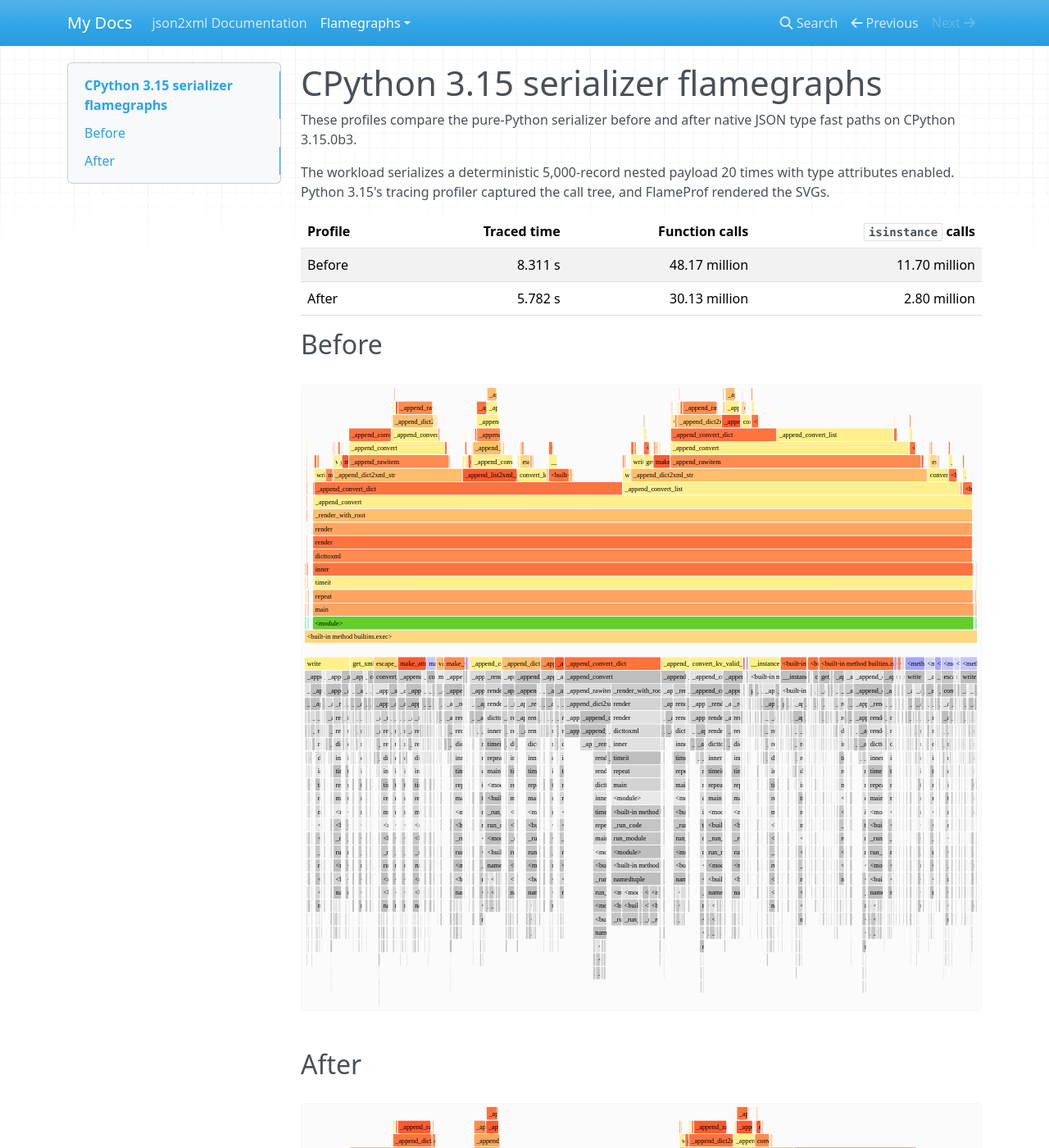
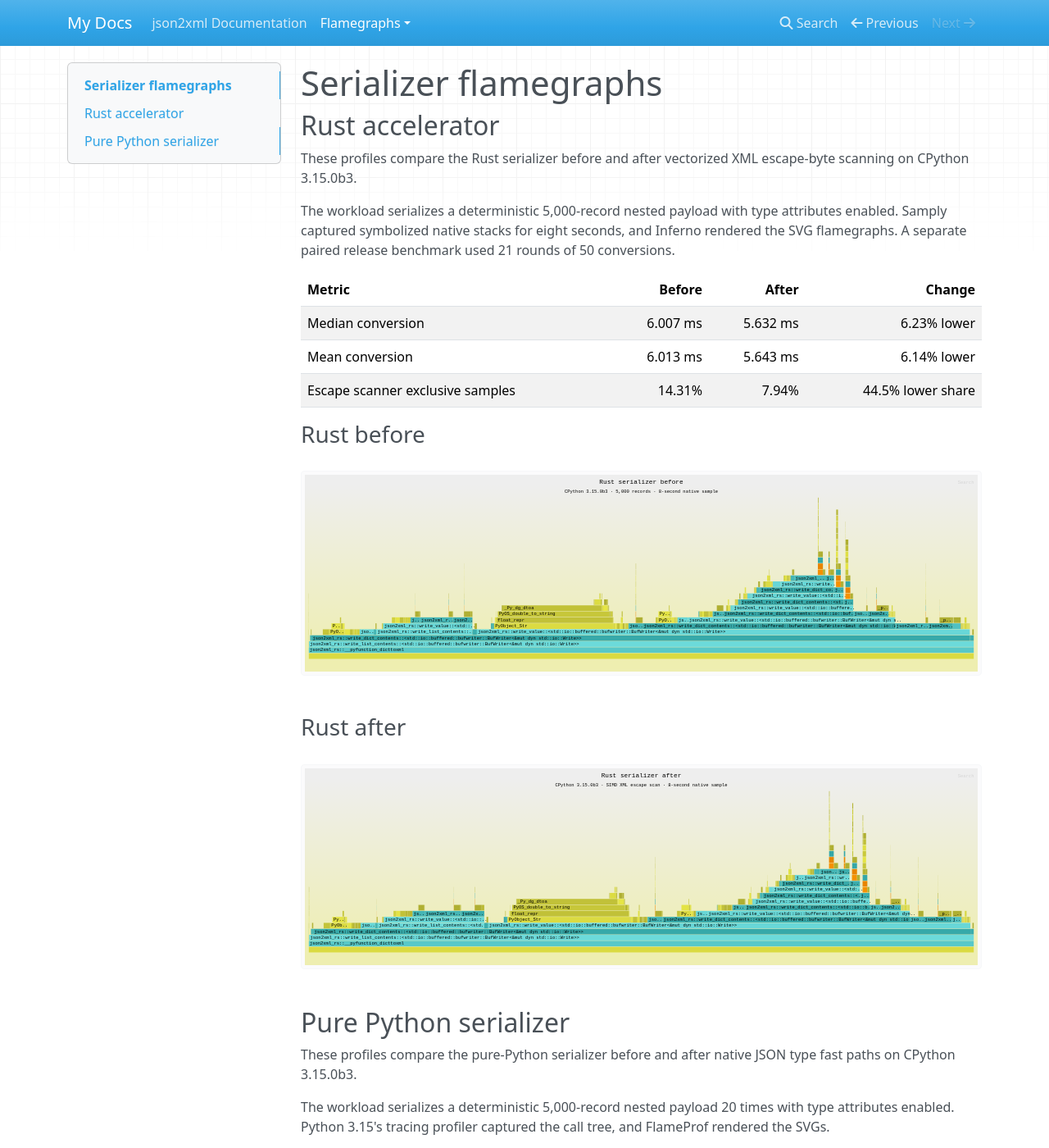
Before and after one commit to vinitkumar/json2xml, an MkDocs documentation site: the page built from docs/flamegraphs/README.md, in a window 1280 px wide and 1400 px high. Shown: the whole window at 82% size. Built offline with MkDocs 1.6.1, drawn with Linux system fonts in a browser that asks for light colours; nearby versions of some CDN libraries; some of the changed text lies outside the part shown.

Commit message:
docs: add Rust flamegraph comparison

```diff
--- a/docs/flamegraphs/README.md
+++ b/docs/flamegraphs/README.md
@@ -1,4 +1,26 @@
-# CPython 3.15 serializer flamegraphs
+# Serializer flamegraphs
+
+## Rust accelerator
+
+These profiles compare the Rust serializer before and after vectorized XML escape-byte scanning on CPython 3.15.0b3.
+
+The workload serializes a deterministic 5,000-record nested payload with type attributes enabled. Samply captured symbolized native stacks for eight seconds, and Inferno rendered the SVG flamegraphs. A separate paired release benchmark used 21 rounds of 50 conversions.
+
+| Metric | Before | After | Change |
+| --- | ---: | ---: | ---: |
+| Median conversion | 6.007 ms | 5.632 ms | 6.23% lower |
+| Mean conversion | 6.013 ms | 5.643 ms | 6.14% lower |
+| Escape scanner exclusive samples | 14.31% | 7.94% | 44.5% lower share |
+
+### Rust before
+
+[![Rust serializer flamegraph before optimization](rust-before.svg)](rust-before.svg)
+
+### Rust after
+
+[![Rust serializer flamegraph after optimization](rust-after.svg)](rust-after.svg)
+
+## Pure Python serializer
 
 These profiles compare the pure-Python serializer before and after native JSON type fast paths on CPython 3.15.0b3.
 
@@ -9,10 +31,10 @@ The workload serializes a deterministic 5,000-record nested payload 20 times wit
 | Before | 8.311 s | 48.17 million | 11.70 million |
 | After | 5.782 s | 30.13 million | 2.80 million |
 
-## Before
+### Python before
 
 [![Serializer flamegraph before optimization](python315-before.svg)](python315-before.svg)
 
-## After
+### Python after
 
 [![Serializer flamegraph after optimization](python315-after.svg)](python315-after.svg)
```
Also changed, not shown: lat.md/architecture.md (+2 -0 lines), docs/flamegraphs/rust-after.svg (added), docs/flamegraphs/rust-before.svg (added).
